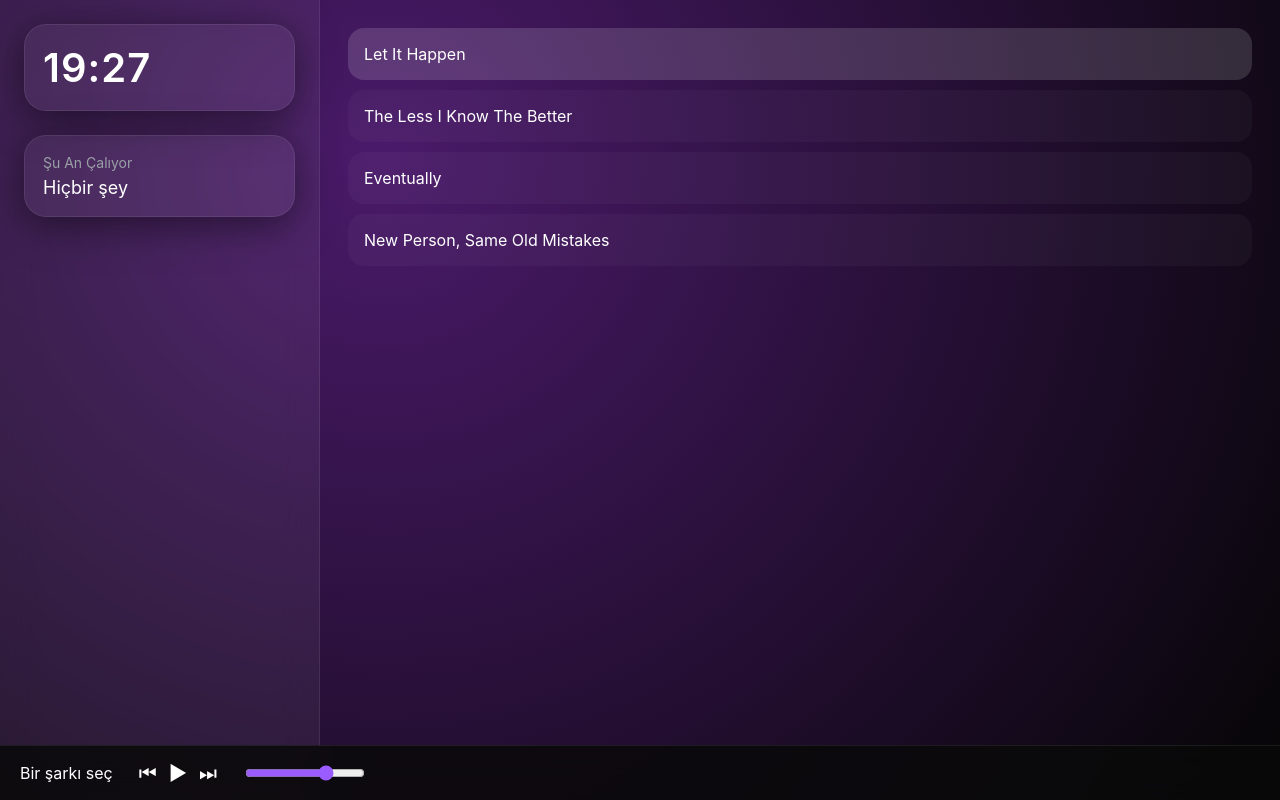
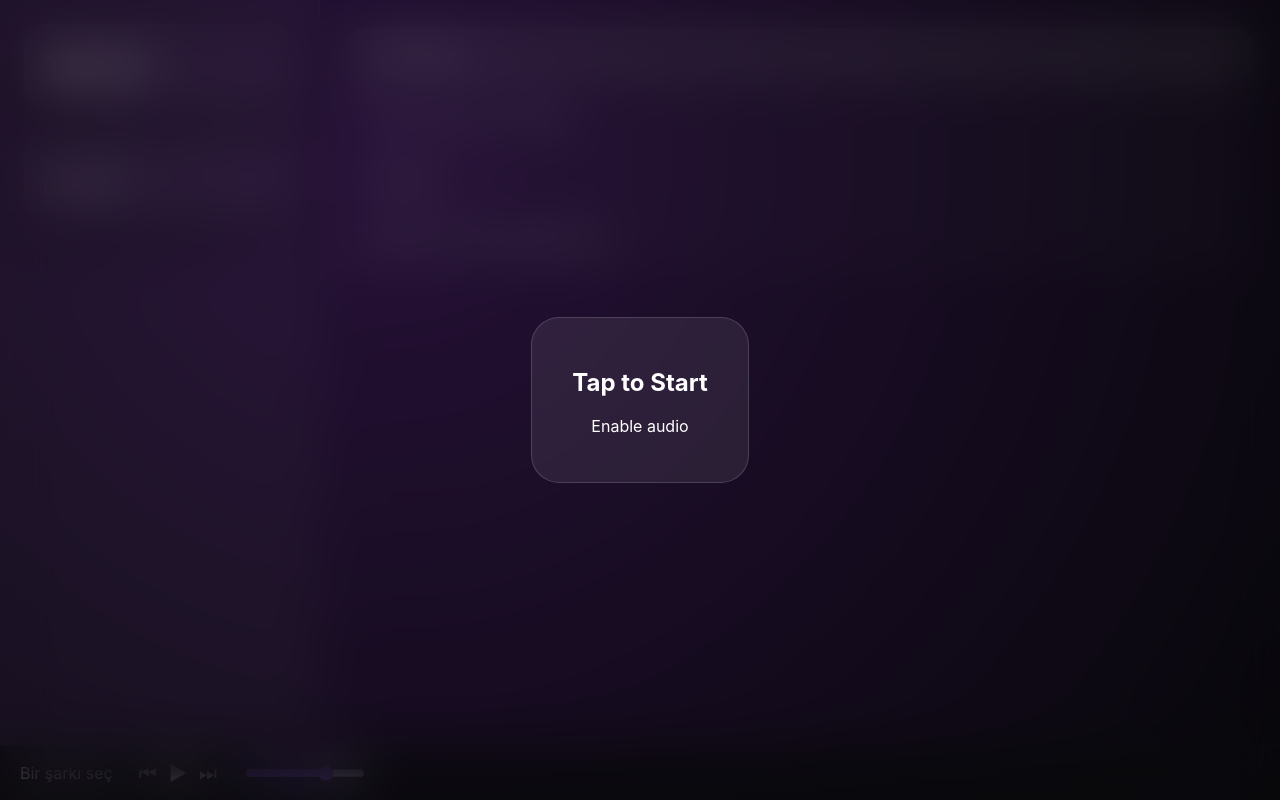
Before and after one commit to ysxre/Tame-impala, a plain HTML site: page index.html in a window 1280 px wide. Drawn offline with Linux system fonts and the light colour scheme.

Commit message:
Update index.html

```diff
--- a/index.html
+++ b/index.html
@@ -35,6 +35,12 @@ input[type=range]{accent-color:#9b5cff}
 </div>
 <div class="playerbar"><div id="barTitle">Bir şarkı seç</div><div class="controls"><button onclick="prevSong()">⏮</button><button onclick="togglePlay()" id="playBtn">▶</button><button onclick="nextSong()">⏭</button></div><input class="volume" type="range" min="0" max="100" value="70" oninput="setVolume(this.value)"></div>
 <div id="yt" style="display:none"></div>
+  <div id="unlockScreen">
+  <div class="unlockBox">
+    <h2>Tap to Start</h2>
+    <p>Enable audio</p>
+  </div>
+</div>
 <script src="https://www.youtube.com/iframe_api"></script>
 <script>
 const songs=[{name:"Let It Happen",id:"O2Gv82VsuuE"},{name:"The Less I Know The Better",id:"O2l2S6H-h3k"},{name:"Eventually",id:"Gidp-8rU-80"},{name:"New Person, Same Old Mistakes",id:"S7OOO9atD4Y"}];
```
